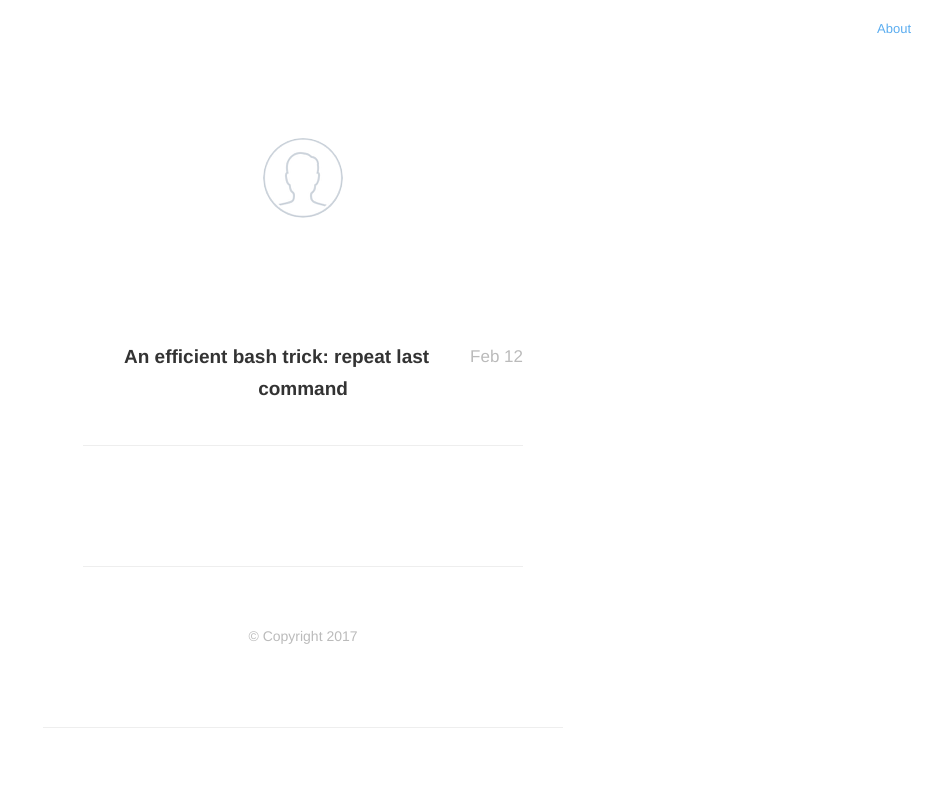
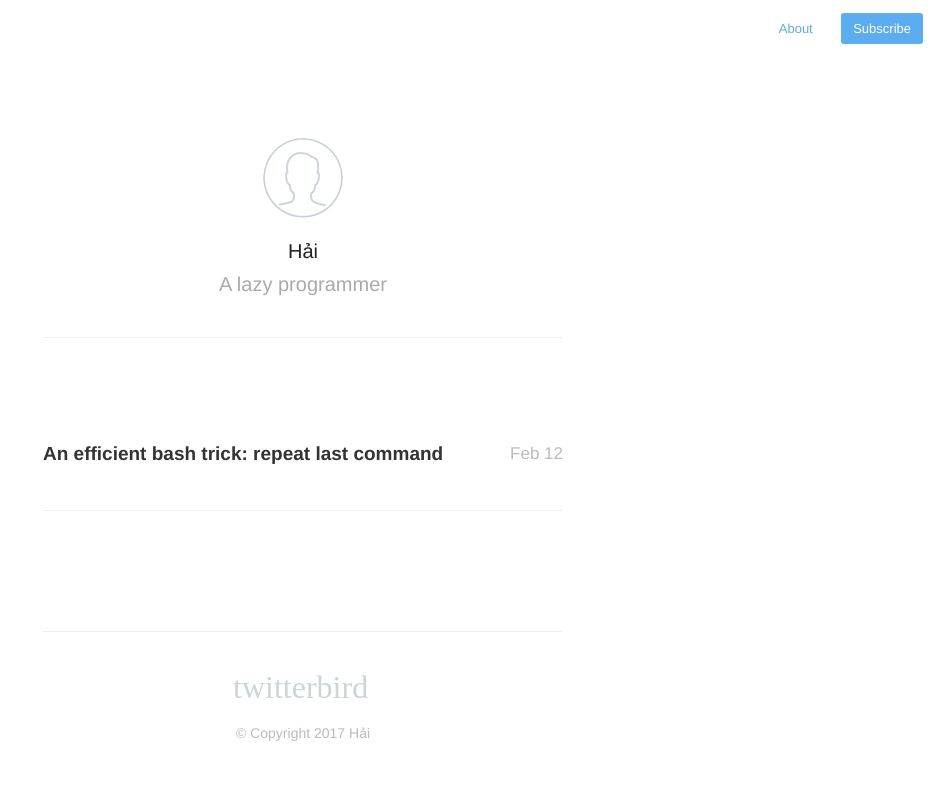
Before and after one commit to luuhai/blog, a plain HTML site: page index.html in a window 1280 px wide. Shown: the whole page, without its empty margins (337-1280 px from the left). Drawn offline with nearby package versions, Linux system fonts and the light colour scheme; a web font is replaced by a local one.

Commit message:
Update config and regenerate site

```diff
--- a/404.html
+++ b/404.html
@@ -4,9 +4,9 @@
 		<meta charset="utf-8">
 		<meta http-equiv="X-UA-Compatible" content="IE=edge,chrome=1">
 		<meta name="viewport" content="width=device-width, initial-scale=1">
+		<meta name="author" content="Hải">
 
-
-		<meta name="generator" content="Hugo 0.19-DEV" />
+		<meta name="generator" content="Hugo 0.18.1" />
 		<title>404 Page not found &middot; A shy guy&#39;s blog</title>
 		<link rel="shortcut icon" href="https://luuhai.github.io/blog/images/favicon.ico">
 		<link rel="stylesheet" href="https://luuhai.github.io/blog/css/style.css">
@@ -18,13 +18,13 @@
 
 
 
+		<link href="https://luuhai.github.io/blog/index.xml" rel="alternate" type="application/rss+xml" title="A shy guy&#39;s blog" />
+
 
 		<meta property="og:title" content="404 Page not found" />
 <meta property="og:description" content="" />
 <meta property="og:type" content="website" />
 <meta property="og:url" content="https://luuhai.github.io/blog/404/" />
-
-
 
 
 
@@ -58,6 +58,8 @@
 
 
 
+	<a class="cta" href="https://luuhai.github.io/blog/index.xml">Subscribe</a>
+
 </nav>
 
     <section id="wrapper" class="home">
@@ -85,9 +87,23 @@
 
         <footer id="footer">
 
+        <div id="social">
+
+
+
+
+    <a class="symbol" href="https://twitter.com/eminter25391">
+        twitterbird
+    </a>
+
+
+
+</div>
+
+
     <p class="small">
 
-        © Copyright 2017
+        © Copyright 2017 Hải
 
     </p>
 </footer>
--- a/index.html
+++ b/index.html
@@ -4,9 +4,9 @@
 		<meta charset="utf-8">
 		<meta http-equiv="X-UA-Compatible" content="IE=edge,chrome=1">
 		<meta name="viewport" content="width=device-width, initial-scale=1">
+		<meta name="author" content="Hải">
 
-
-		<meta name="generator" content="Hugo 0.19-DEV" />
+		<meta name="generator" content="Hugo 0.18.1" />
 		<title>A shy guy&#39;s blog</title>
 		<link rel="shortcut icon" href="https://luuhai.github.io/blog/images/favicon.ico">
 		<link rel="stylesheet" href="https://luuhai.github.io/blog/css/style.css">
@@ -18,6 +18,8 @@
 
 
 
+		<link href="https://luuhai.github.io/blog/index.xml" rel="alternate" type="application/rss+xml" title="A shy guy&#39;s blog" />
+
 
 		<meta property="og:title" content="A shy guy&#39;s blog" />
 <meta property="og:description" content="" />
@@ -25,9 +27,7 @@
 <meta property="og:url" content="https://luuhai.github.io/blog/" />
 
 
-
-<meta property="article:modified_time" content="2017-02-12T23:42:32&#43;07:00"/>
-
+<meta property="og:updated_time" content="2017-02-12T23:42:32&#43;07:00"/>
 
 
 
@@ -56,6 +56,8 @@
 
 
 
+	<a class="cta" href="https://luuhai.github.io/blog/index.xml">Subscribe</a>
+
 </nav>
 
     <div class="profile">
@@ -64,8 +66,11 @@
             <a href='https://luuhai.github.io/blog/about'>
                 <img id="avatar" class="2x" src="https://luuhai.github.io/blog/images/avatar.png"/>
             </a>
-            <h1></h1>
-            <h2>
+            <h1>Hải</h1>
+            <h2>A lazy programmer</h2>
+        </header>
+    </section>
+</div>
 
     <section id="wrapper" class="home">
         <ul id="post-list">
@@ -84,9 +89,23 @@
 </nav>
         <footer id="footer">
 
+        <div id="social">
+
+
+
+
+    <a class="symbol" href="https://twitter.com/eminter25391">
+        twitterbird
+    </a>
+
+
+
+</div>
+
+
     <p class="small">
 
-        © Copyright 2017
+        © Copyright 2017 Hải
 
     </p>
 </footer>
```
Also changed, not shown: post/an-efficient-bash-trick-repreat-last-command/index.html (+25 -10 lines), post/index.html (+27 -8 lines).
